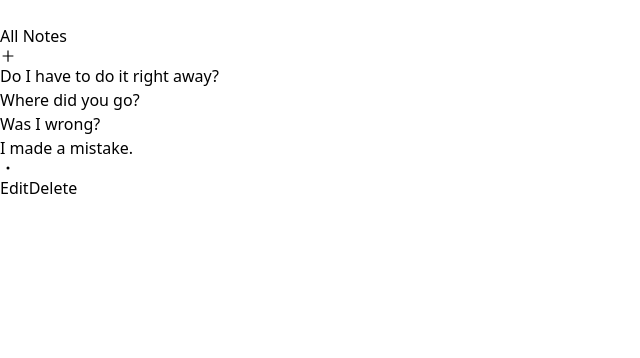
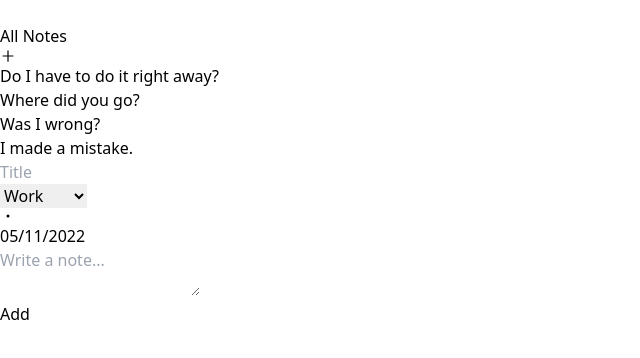
Before and after one commit to Kamil-Budzik/Notebook, a Next.js app: page /note-manager in a window 1280 px wide. Shown: the top 358 px of the page, without its empty margins (0-640 px from the left). Built offline with nearby package versions, Linux system fonts and the light colour scheme.

Commit message:
feat: Add Note-form

```diff
--- a/package.json
+++ b/package.json
@@ -8,12 +8,14 @@
   "dependencies": {
     "next": "latest",
     "react": "^17.0.2",
+    "react-datepicker": "^4.7.0",
     "react-dom": "^17.0.2",
     "react-icons": "^4.3.1"
   },
   "devDependencies": {
     "@types/node": "17.0.4",
     "@types/react": "17.0.38",
+    "@types/react-datepicker": "^4.4.1",
     "autoprefixer": "^10.4.7",
     "postcss": "^8.4.13",
     "prettier": "^2.6.2",
--- /dev/null
+++ b/src/pages/note-manager.tsx
@@ -0,0 +1,79 @@
+import React, { useState } from 'react';
+import { BsDot } from 'react-icons/bs';
+import Button from '../components/Button/Button';
+import Layout from '../components/Layout/Layout';
+
+import DatePicker from 'react-datepicker';
+import 'react-datepicker/dist/react-datepicker.css';
+
+const defaultState = {
+  title: '',
+  category: '',
+  date: new Date(),
+  content: '',
+};
+
+//TODO use FORMIK in a near future!!!!
+
+const NoteManager = () => {
+  const [note, setNote] = useState(defaultState);
+
+  const handleSubmit = (e: React.ChangeEvent<HTMLFormElement>) => {
+    e.preventDefault();
+    console.log(note);
+    setNote(defaultState);
+  };
+
+  return (
+    <Layout>
+      <form className="px-12 md:w-3/5" onSubmit={handleSubmit}>
+        <header>
+          <input
+            className="border-b-2 text-4xl font-bold outline-none"
+            placeholder="Title"
+            value={note.title}
+            onChange={(e: React.ChangeEvent<HTMLInputElement>) =>
+              setNote({ ...note, title: e.target.value })
+            }
+          />
+          <div className="my-2 inline-flex items-center font-semibold">
+            <select
+              className="block w-full appearance-none rounded border border-gray-200 bg-gray-200 py-3 px-4 pr-8 leading-tight text-gray-700 focus:border-gray-500 focus:bg-white focus:outline-none"
+              id="grid-state"
+              placeholder="Select a Category"
+              onSelect={(e: React.ChangeEvent<HTMLSelectElement>) =>
+                setNote({ ...note, category: e.target.value })
+              }
+            >
+              <option value="Work">Work</option>
+              <option value="Studying">Studying</option>
+              <option value="Passion">Passion</option>
+            </select>
+            <span className="text-2xl">
+              <BsDot />
+            </span>
+            <DatePicker
+              className="block w-full appearance-none rounded border border-gray-200 bg-gray-200 py-3 px-4 pr-8 leading-tight text-gray-700 focus:border-gray-500 focus:bg-white focus:outline-none"
+              selected={note.date}
+              onChange={(date) => setNote({ ...note, date: date! })}
+              maxDate={new Date()}
+            />
+          </div>
+        </header>
+        <div className="mb-24">
+          <textarea
+            value={note.content}
+            className="min-h-[500px] w-full resize-none border-2 px-2 py-4 outline-none"
+            placeholder="Write a note..."
+            onChange={(e: React.ChangeEvent<HTMLTextAreaElement>) =>
+              setNote({ ...note, content: e.target.value })
+            }
+          />
+        </div>
+        <Button type="submit">Add</Button>
+      </form>
+    </Layout>
+  );
+};
+
+export default NoteManager;
```
Also changed, not shown: 1 other file (tests, documents, lock files or other folders).
